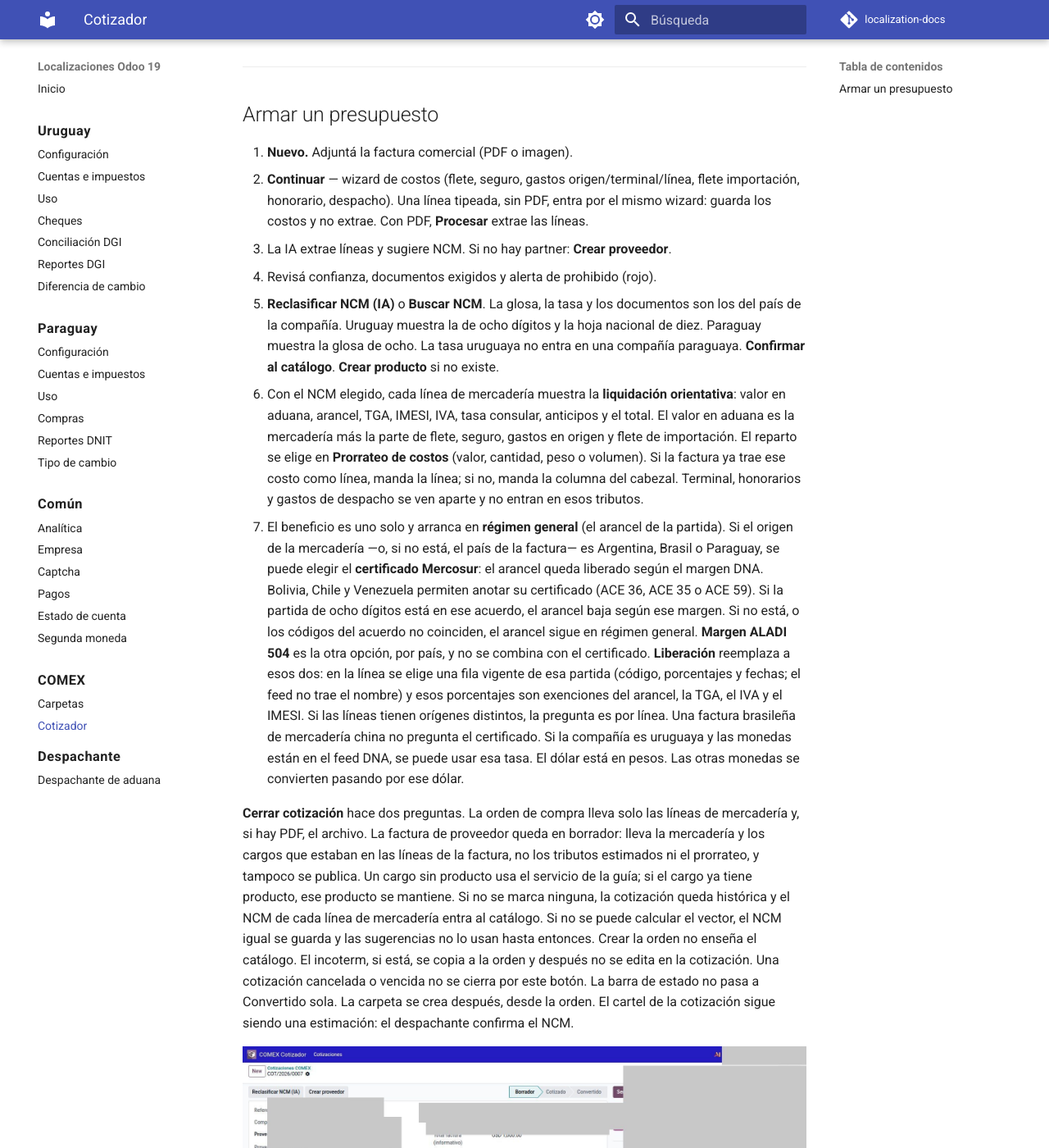
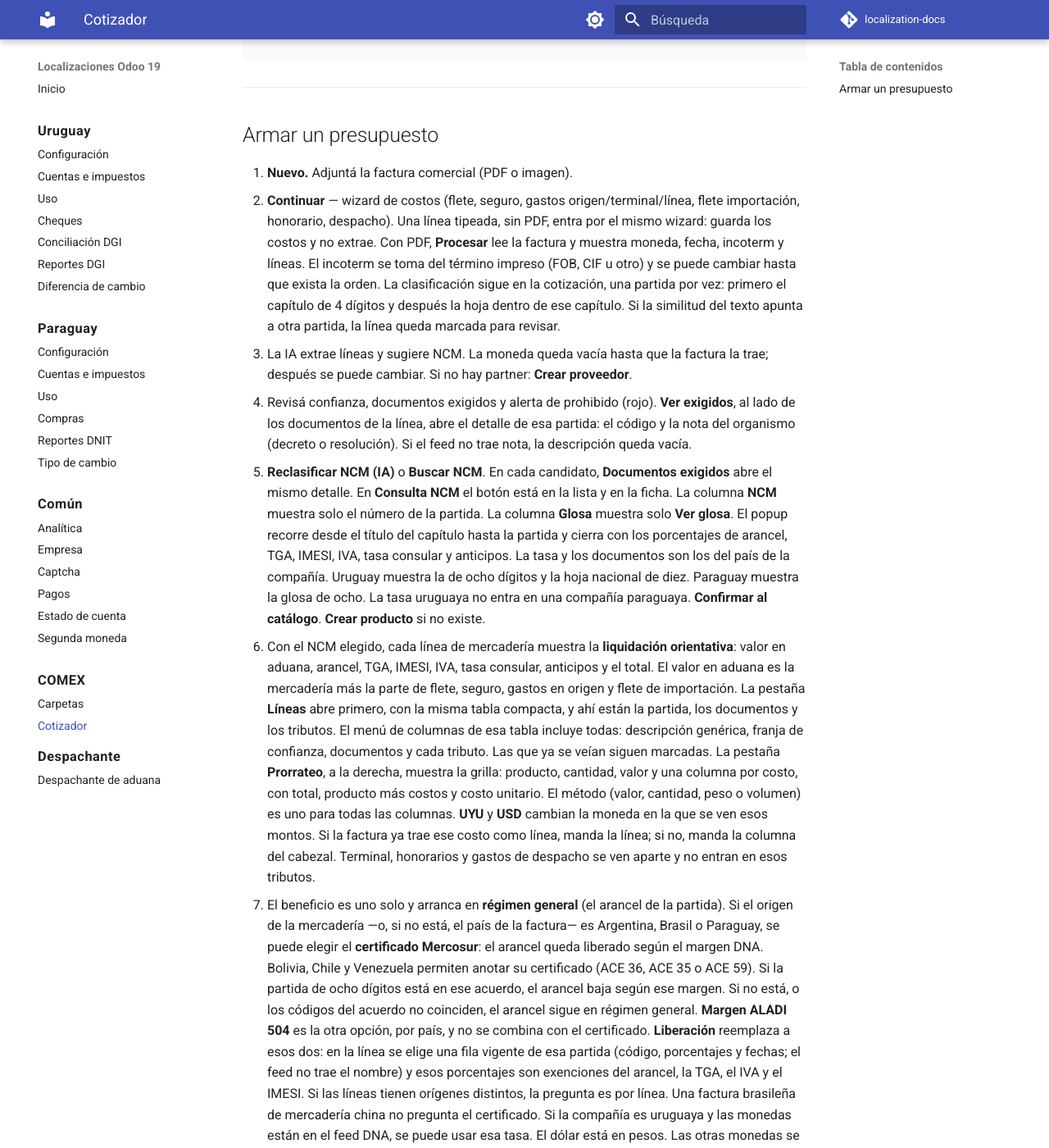
Before and after one commit to Pabloolano/localization-docs, an MkDocs documentation site: the page built from docs/comex/cotizador.md, in a window 1280 px wide and 1400 px high, scrolled down 856 px. Shown: the whole window at 82% size. Built offline with MkDocs 1.6.1 and Material for MkDocs 9.7.7, drawn with Linux system fonts in a browser that asks for light colours; comment, search, counter and statistics services are not loaded; some of the changed text lies outside the part shown.

Commit message:
docs(comex): tablero Embarques, productos por tarjeta y cotizador dentro de Comex
El título de Embarques muestra el % a tiempo, hay carga desde la guía
y Cotización deja de ser una app aparte.

Co-authored-by: Cursor <cursoragent@cursor.com>

```diff
--- a/docs/comex/cotizador.md
+++ b/docs/comex/cotizador.md
@@ -2,7 +2,7 @@
 
 Módulo `comex_quote` (en implementación: el circuito de UI ya está; la IA y el catálogo NCM se siguen afinando).
 
-App **COMEX Cotizador → Cotizaciones**. Catálogo: **Consulta NCM**.
+`Comex → Cotización → Cotizaciones`. Catálogo: **Consulta NCM**. No es una app aparte: vive dentro de Comex.
 
 **Cerrar cotización** pregunta si se crea la orden de compra y si se crea la factura de proveedor en borrador. Si no se marca ninguna, la cotización queda histórica y se guarda el NCM de cada línea de mercadería.
 
@@ -15,11 +15,11 @@ La glosa, la tasa y los documentos son los del país de la compañía. Uruguay m
 ## Armar un presupuesto
 
 1. **Nuevo.** Adjuntá la factura comercial (PDF o imagen).
-2. **Continuar** — wizard de costos (flete, seguro, gastos origen/terminal/línea, flete importación, honorario, despacho). Una línea tipeada, sin PDF, entra por el mismo wizard: guarda los costos y no extrae. Con PDF, **Procesar** extrae las líneas.
-3. La IA extrae líneas y sugiere NCM. Si no hay partner: **Crear proveedor**.
-4. Revisá confianza, documentos exigidos y alerta de prohibido (rojo).
-5. **Reclasificar NCM (IA)** o **Buscar NCM**. La glosa, la tasa y los documentos son los del país de la compañía. Uruguay muestra la de ocho dígitos y la hoja nacional de diez. Paraguay muestra la glosa de ocho. La tasa uruguaya no entra en una compañía paraguaya. **Confirmar al catálogo**. **Crear producto** si no existe.
-6. Con el NCM elegido, cada línea de mercadería muestra la **liquidación orientativa**: valor en aduana, arancel, TGA, IMESI, IVA, tasa consular, anticipos y el total. El valor en aduana es la mercadería más la parte de flete, seguro, gastos en origen y flete de importación. El reparto se elige en **Prorrateo de costos** (valor, cantidad, peso o volumen). Si la factura ya trae ese costo como línea, manda la línea; si no, manda la columna del cabezal. Terminal, honorarios y gastos de despacho se ven aparte y no entran en esos tributos.
+2. **Continuar** — wizard de costos (flete, seguro, gastos origen/terminal/línea, flete importación, honorario, despacho). Una línea tipeada, sin PDF, entra por el mismo wizard: guarda los costos y no extrae. Con PDF, **Procesar** lee la factura y muestra moneda, fecha, incoterm y líneas. El incoterm se toma del término impreso (FOB, CIF u otro) y se puede cambiar hasta que exista la orden. La clasificación sigue en la cotización, una partida por vez: primero el capítulo de 4 dígitos y después la hoja dentro de ese capítulo. Si la similitud del texto apunta a otra partida, la línea queda marcada para revisar.
+3. La IA extrae líneas y sugiere NCM. La moneda queda vacía hasta que la factura la trae; después se puede cambiar. Si no hay partner: **Crear proveedor**.
+4. Revisá confianza, documentos exigidos y alerta de prohibido (rojo). **Ver exigidos**, al lado de los documentos de la línea, abre el detalle de esa partida: el código y la nota del organismo (decreto o resolución). Si el feed no trae nota, la descripción queda vacía.
+5. **Reclasificar NCM (IA)** o **Buscar NCM**. En cada candidato, **Documentos exigidos** abre el mismo detalle. En **Consulta NCM** el botón está en la lista y en la ficha. La columna **NCM** muestra solo el número de la partida. La columna **Glosa** muestra solo **Ver glosa**. El popup recorre desde el título del capítulo hasta la partida y cierra con los porcentajes de arancel, TGA, IMESI, IVA, tasa consular y anticipos. La tasa y los documentos son los del país de la compañía. Uruguay muestra la de ocho dígitos y la hoja nacional de diez. Paraguay muestra la glosa de ocho. La tasa uruguaya no entra en una compañía paraguaya. **Confirmar al catálogo**. **Crear producto** si no existe.
+6. Con el NCM elegido, cada línea de mercadería muestra la **liquidación orientativa**: valor en aduana, arancel, TGA, IMESI, IVA, tasa consular, anticipos y el total. El valor en aduana es la mercadería más la parte de flete, seguro, gastos en origen y flete de importación. La pestaña **Líneas** abre primero, con la misma tabla compacta, y ahí están la partida, los documentos y los tributos. El menú de columnas de esa tabla incluye todas: descripción genérica, franja de confianza, documentos y cada tributo. Las que ya se veían siguen marcadas. La pestaña **Prorrateo**, a la derecha, muestra la grilla: producto, cantidad, valor y una columna por costo, con total, producto más costos y costo unitario. El método (valor, cantidad, peso o volumen) es uno para todas las columnas. **UYU** y **USD** cambian la moneda en la que se ven esos montos. Si la factura ya trae ese costo como línea, manda la línea; si no, manda la columna del cabezal. Terminal, honorarios y gastos de despacho se ven aparte y no entran en esos tributos.
 7. El beneficio es uno solo y arranca en **régimen general** (el arancel de la partida). Si el origen de la mercadería —o, si no está, el país de la factura— es Argentina, Brasil o Paraguay, se puede elegir el **certificado Mercosur**: el arancel queda liberado según el margen DNA. Bolivia, Chile y Venezuela permiten anotar su certificado (ACE 36, ACE 35 o ACE 59). Si la partida de ocho dígitos está en ese acuerdo, el arancel baja según ese margen. Si no está, o los códigos del acuerdo no coinciden, el arancel sigue en régimen general. **Margen ALADI 504** es la otra opción, por país, y no se combina con el certificado. **Liberación** reemplaza a esos dos: en la línea se elige una fila vigente de esa partida (código, porcentajes y fechas; el feed no trae el nombre) y esos porcentajes son exenciones del arancel, la TGA, el IVA y el IMESI. Si las líneas tienen orígenes distintos, la pregunta es por línea. Una factura brasileña de mercadería china no pregunta el certificado. Si la compañía es uruguaya y las monedas están en el feed DNA, se puede usar esa tasa. El dólar está en pesos. Las otras monedas se convierten pasando por ese dólar.
 
 **Cerrar cotización** hace dos preguntas. La orden de compra lleva solo las líneas de mercadería y, si hay PDF, el archivo. La factura de proveedor queda en borrador: lleva la mercadería y los cargos que estaban en las líneas de la factura, no los tributos estimados ni el prorrateo, y tampoco se publica. Un cargo sin producto usa el servicio de la guía; si el cargo ya tiene producto, ese producto se mantiene. Si no se marca ninguna, la cotización queda histórica y el NCM de cada línea de mercadería entra al catálogo. Si no se puede calcular el vector, el NCM igual se guarda y las sugerencias no lo usan hasta entonces. Crear la orden no enseña el catálogo. El incoterm, si está, se copia a la orden y después no se edita en la cotización. Una cotización cancelada o vencida no se cierra por este botón. La barra de estado no pasa a Convertido sola. La carpeta se crea después, desde la orden. El cartel de la cotización sigue siendo una estimación: el despachante confirma el NCM.
```
Also changed, not shown: docs/comex/carpetas.md (+8 -4 lines).
